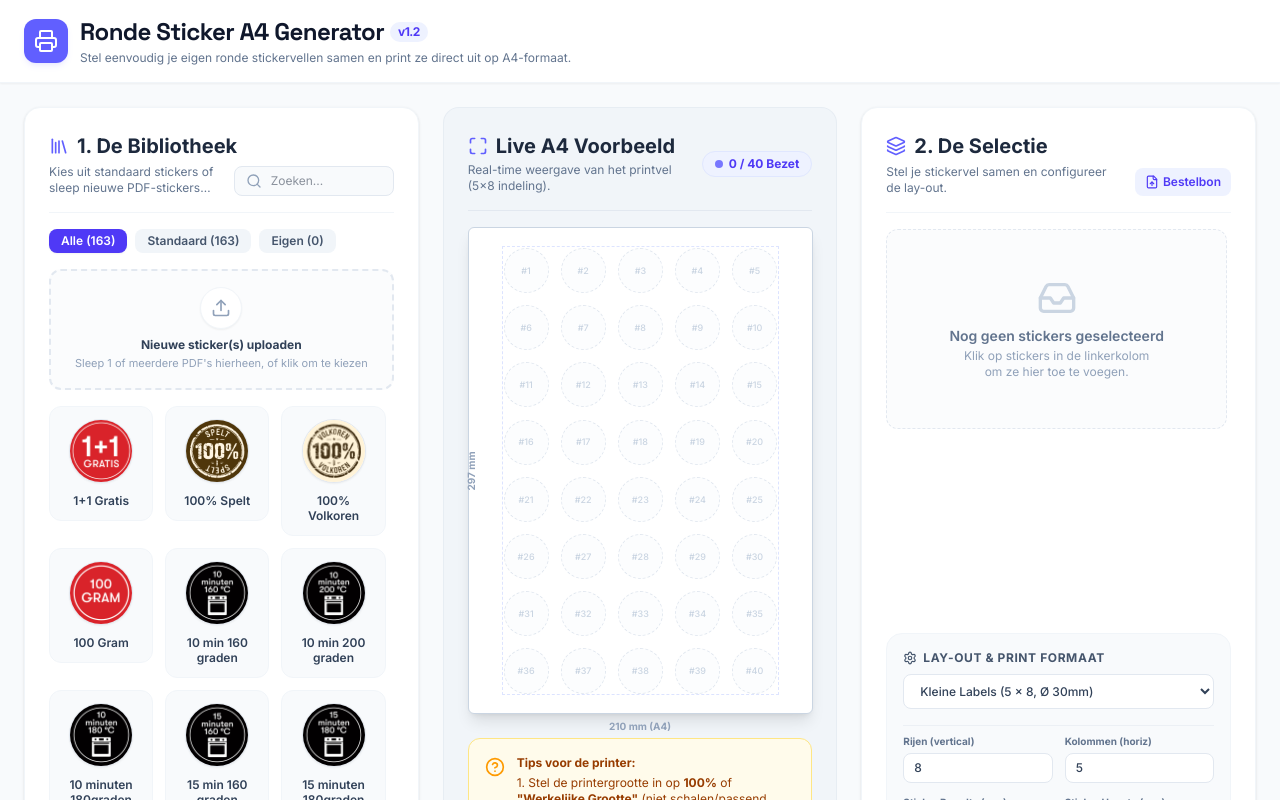
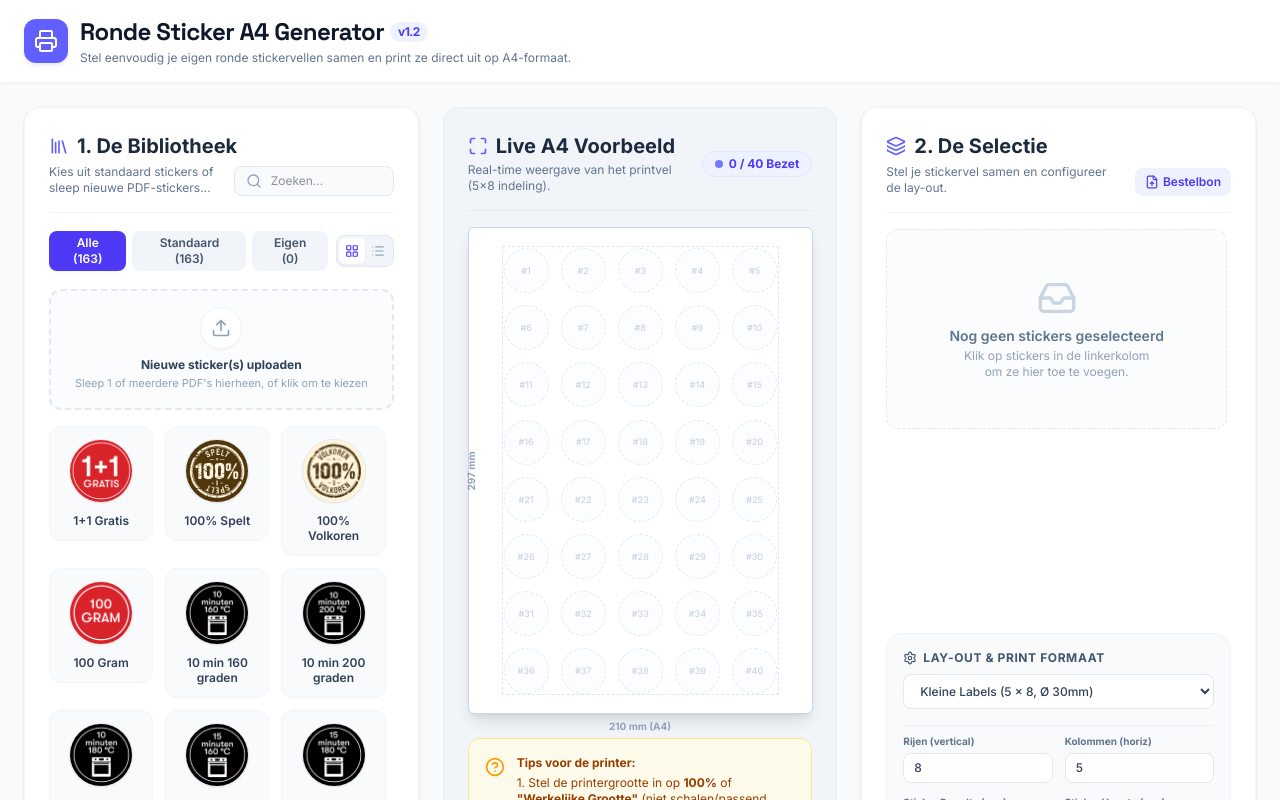
Before and after one commit to bjtromp-GH/ronde-sticker-generator, a React (Vite) app: page / in a window 1280 px wide. Shown: the top 800 px of the page. Built offline with nearby package versions, Linux system fonts and the light colour scheme.

Commit message:
feat: voeg schakelaar toe tussen thumbnail- en lijstweergave in de bibliotheek

```diff
--- a/src/components/Library.tsx
+++ b/src/components/Library.tsx
@@ -23,6 +23,14 @@ export default function Library({
   const [isLoading, setIsLoading] = useState<boolean>(true);
   const [searchQuery, setSearchQuery] = useState<string>('');
   const [activeTab, setActiveTab] = useState<'all' | 'default' | 'custom'>('all');
+  const [viewMode, setViewMode] = useState<'grid' | 'list'>(() => {
+    return (localStorage.getItem('sticker_view_mode') as 'grid' | 'list') || 'grid';
+  });
+
+  const handleToggleViewMode = (mode: 'grid' | 'list') => {
+    setViewMode(mode);
+    localStorage.setItem('sticker_view_mode', mode);
+  };
 
   // Drag and drop state
   const [isDragging, setIsDragging] = useState<boolean>(false);
@@ -319,8 +327,9 @@ export default function Library({
         </div>
       </div>
 
-      {/* Tabs */}
-      <div className="flex items-center gap-2 mb-4">
+      {/* Tabs & View Mode Switcher */}
+      <div className="flex items-center justify-between gap-2 mb-4">
+        <div className="flex items-center gap-1.5 overflow-x-auto py-0.5">
           <button
             onClick={() => setActiveTab('all')}
             className={`px-3 py-1 rounded-lg text-xs font-semibold transition-all ${
@@ -354,6 +363,35 @@ export default function Library({
               <span className="w-2 h-2 rounded-full bg-emerald-400"></span>
             )}
           </button>
+        </div>
+
+        {/* View Mode Switcher (Grid vs List) */}
+        <div className="flex items-center p-0.5 bg-slate-100 rounded-lg border border-slate-200 shrink-0">
+          <button
+            type="button"
+            onClick={() => handleToggleViewMode('grid')}
+            title="Thumbnail- / Rasterweergave"
+            className={`p-1.5 rounded-md transition-all ${
+              viewMode === 'grid'
+                ? 'bg-white text-indigo-600 shadow-xs'
+                : 'text-slate-400 hover:text-slate-600'
+            }`}
+          >
+            <Icons.LayoutGrid className="w-3.5 h-3.5" />
+          </button>
+          <button
+            type="button"
+            onClick={() => handleToggleViewMode('list')}
+            title="Lijstweergave"
+            className={`p-1.5 rounded-md transition-all ${
+              viewMode === 'list'
+                ? 'bg-white text-indigo-600 shadow-xs'
+                : 'text-slate-400 hover:text-slate-600'
+            }`}
+          >
+            <Icons.List className="w-3.5 h-3.5" />
+          </button>
+        </div>
       </div>
 
       {/* Upload Drag & Drop area */}
@@ -417,6 +455,7 @@ export default function Library({
           </div>
         ) : (
           <div>
+            {viewMode === 'grid' ? (
               <div className="grid grid-cols-1 sm:grid-cols-2 md:grid-cols-3 lg:grid-cols-3 gap-3">
                 {filteredStickers.map((sticker) => (
                   <div key={sticker.id} className="relative group">
@@ -497,6 +536,89 @@ export default function Library({
                   </div>
                 ))}
               </div>
+            ) : (
+              <div className="space-y-1.5">
+                {filteredStickers.map((sticker) => (
+                  <div
+                    key={sticker.id}
+                    id={`sticker-row-${sticker.id}`}
+                    onClick={() => onAddSticker(sticker)}
+                    className="group relative flex items-center justify-between p-2.5 bg-slate-50 hover:bg-indigo-50/60 rounded-xl border border-slate-100 hover:border-indigo-100 cursor-pointer transition-all focus:outline-none focus:ring-2 focus:ring-indigo-500/20"
+                  >
+                    <div className="flex items-center gap-3 min-w-0 flex-1">
+                      {/* Round thumbnail preview */}
+                      <div
+                        className="w-10 h-10 rounded-full flex items-center justify-center shadow-xs relative shrink-0 overflow-hidden bg-white"
+                        style={{
+                          border: sticker.isCustom ? `2px solid ${sticker.color}` : '1px solid #e2e8f0',
+                        }}
+                      >
+                        {sticker.thumbnailUrl || (!sticker.isCustom && sticker.fileName) ? (
+                          <img
+                            src={
+                              sticker.thumbnailUrl ||
+                              `/thumbnails/${encodeURI(sticker.fileName.replace('.pdf', '.png'))
+                                .replace(/#/g, '%23')}`
+                            }
+                            alt={sticker.name}
+                            className="w-[120%] h-[120%] max-w-none object-cover absolute top-1/2 left-1/2"
+                            style={{ transform: 'translate(-50%, -50%)' }}
+                          />
+                        ) : (
+                          <div className="relative z-10 flex items-center justify-center">
+                            <Icons.FileText className="w-4 h-4 text-slate-400" />
+                          </div>
+                        )}
+                      </div>
+
+                      {/* Text info */}
+                      <div className="min-w-0 flex-1">
+                        <div className="flex items-center gap-2">
+                          <h3 className="font-semibold text-xs text-slate-800 truncate group-hover:text-indigo-600 transition-colors">
+                            {sticker.name}
+                          </h3>
+                          {sticker.isCustom && (
+                            <span className="text-[9px] font-bold text-indigo-500 bg-indigo-50 px-1 py-0.2 rounded shrink-0">
+                              Eigen
+                            </span>
+                          )}
+                        </div>
+                        <p className="text-[10px] text-slate-400 truncate mt-0.5">
+                          {sticker.text || sticker.fileName}
+                        </p>
+                      </div>
+                    </div>
+
+                    {/* Action buttons */}
+                    <div className="flex items-center gap-1.5 shrink-0 ml-2">
+                      {sticker.isCustom && onDeleteCustomSticker && (
+                        <button
+                          type="button"
+                          onClick={(e) => {
+                            e.stopPropagation();
+                            if (
+                              window.confirm(
+                                `Weet je zeker dat je sticker "${sticker.name}" wilt verwijderen uit je bibliotheek?`
+                              )
+                            ) {
+                              onDeleteCustomSticker(sticker.id);
+                            }
+                          }}
+                          title="Verwijder deze eigen sticker"
+                          className="p-1.5 text-slate-400 hover:text-rose-600 hover:bg-rose-50 rounded-lg transition-colors opacity-0 group-hover:opacity-100"
+                        >
+                          <Icons.Trash2 className="w-3.5 h-3.5" />
+                        </button>
+                      )}
+
+                      <div className="w-7 h-7 rounded-lg bg-white border border-slate-200 group-hover:bg-indigo-600 group-hover:border-indigo-600 flex items-center justify-center text-slate-400 group-hover:text-white transition-all shadow-2xs">
+                        <Icons.Plus className="w-4 h-4" />
+                      </div>
+                    </div>
+                  </div>
+                ))}
+              </div>
+            )}
 
             {filteredStickers.length === 0 && (
               <div className="text-center py-8 text-slate-400 text-xs">
```
Lines whose indentation alone changed are shown as unchanged.
